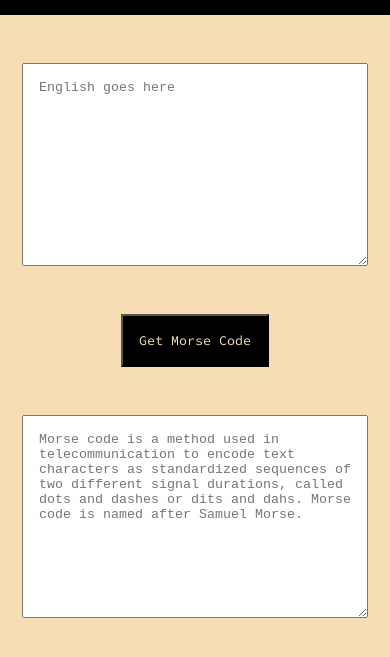
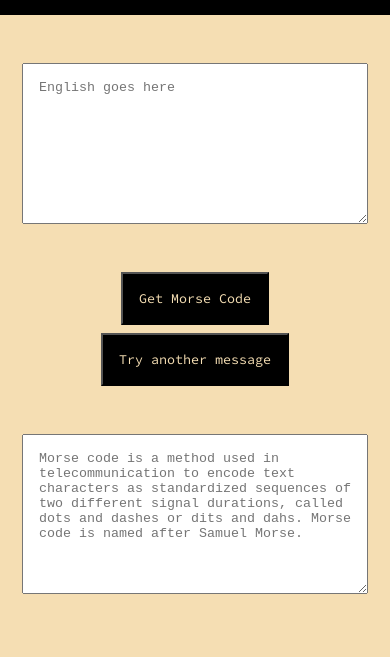
Before and after one commit to shubham-singh/morse-translator, a plain HTML site: page index.html in a window 390 px wide. Shown: the part 91-748 px from the top of the page. Drawn offline with Linux system fonts and the light colour scheme.

Commit message:
add clearInput button

```diff
--- a/app.js
+++ b/app.js
@@ -3,6 +3,8 @@ var button = document.querySelector('#btn-translate');
 var input = document.querySelector('#txt-input');
 
 var output = document.querySelector('#txt-output');
+
+var clear = document.querySelector('#btn-clear');
 
 var url = "https://api.funtranslations.com/translate/morse.json?text=";
 
@@ -20,4 +22,11 @@ function translate () {
     .catch(errorHandler);
 }
 
+function clearInput() {
+    input.value = '';
+    output.innerText = '';
+}
+
 button.addEventListener('click', translate);
+
+clear.addEventListener('click', clearInput);
--- a/index.html
+++ b/index.html
@@ -18,6 +18,10 @@
         Get Morse Code
     </button>
 
+    <button id="btn-clear">
+        Try another message
+    </button>
+
     <textarea readonly id="txt-output" placeholder="Morse code is a method used in telecommunication to encode text characters as standardized sequences of two different signal durations, called dots and dashes or dits and dahs. Morse code is named after Samuel Morse."></textarea>
 
     <script src="app.js"></script>
--- a/style.css
+++ b/style.css
@@ -8,6 +8,7 @@ body {
     margin: 0;
     background-color: var(--primary-color);
     font-family: 'Source Code Pro', monospace;
+    text-align: center;
 }
 
 nav {
@@ -26,9 +27,8 @@ textarea {
 }
 
 button {
-    display: block;
     padding: 1rem;
-    margin: 2rem auto;
+    margin: 0.5rem;
     background-color: black;
     color: var(--primary-color);
     font-family: 'Source Code Pro', monospace;
@@ -37,6 +37,11 @@ button {
 @media (max-width: 700px) {
     textarea {
         width: 80%;
-        height: 20vh;
+        height: 15vh;
+    }
+
+    button {
+        display: block;
+        margin: 0.5rem auto;
     }
 }
```
